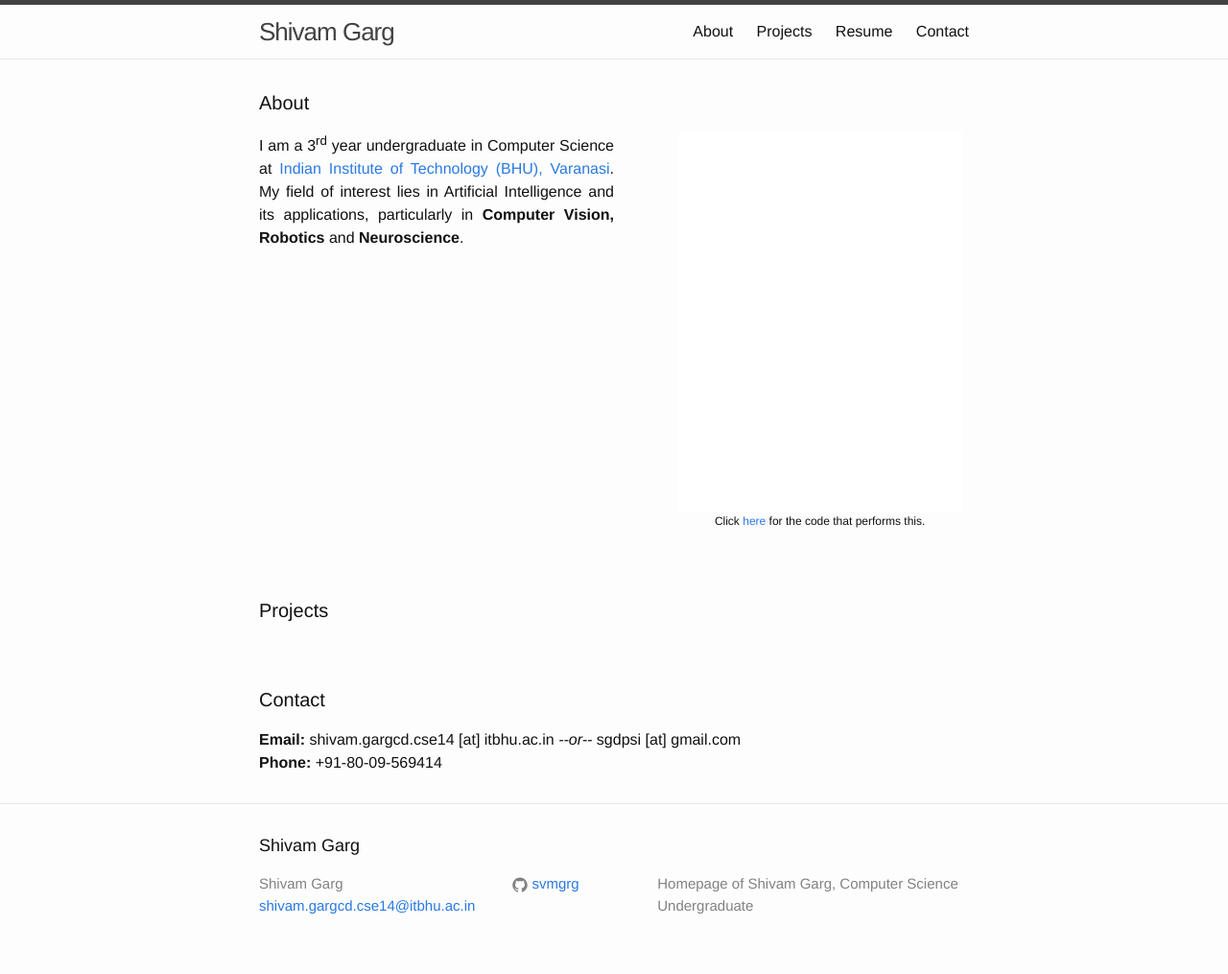
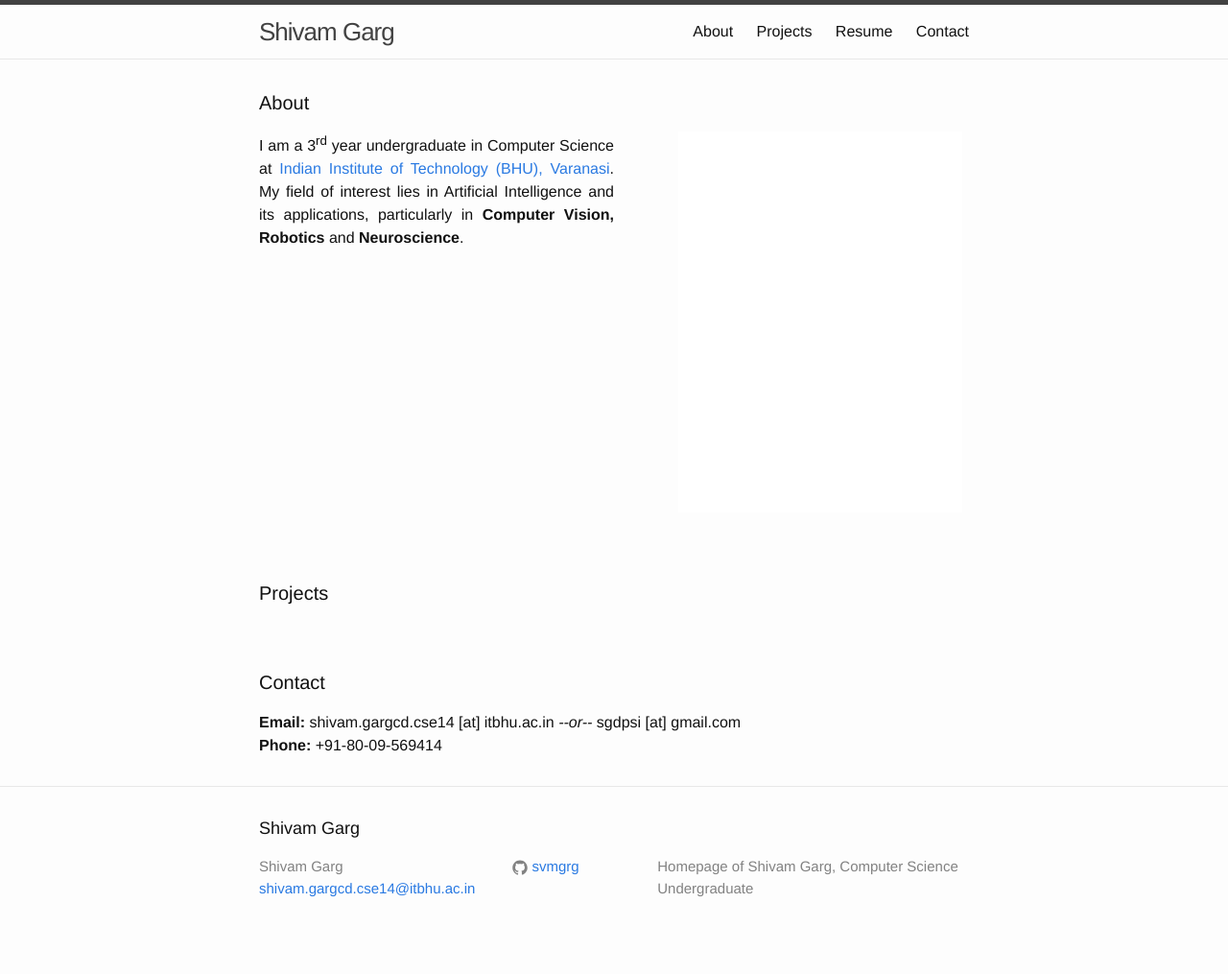
Before and after one commit to svmgrg/svmgrg.github.io, a Jekyll site: the page built from index.html, in a window 1280 px wide. Shown: the whole page at 96% size. Built offline with Jekyll 4.4.1, drawn with Linux system fonts in a browser that asks for light colours.

Commit message:
Update index.html

```diff
--- a/index.html
+++ b/index.html
@@ -12,7 +12,6 @@ layout: default
 
   <p style="float: right; font-size: 9pt; text-align: center; width: 40%; margin-right: 1%; margin-bottom: 0.5em;">
     <img src="shivam.gif" style="width: 100%">
-    Click <a href='pic2gif.sh'> here </a> for the code that performs this.
   </p>
 
 
```
